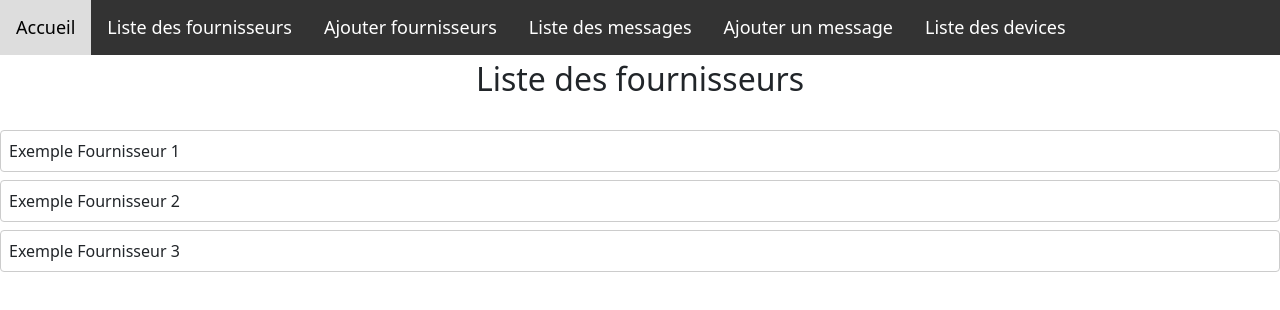
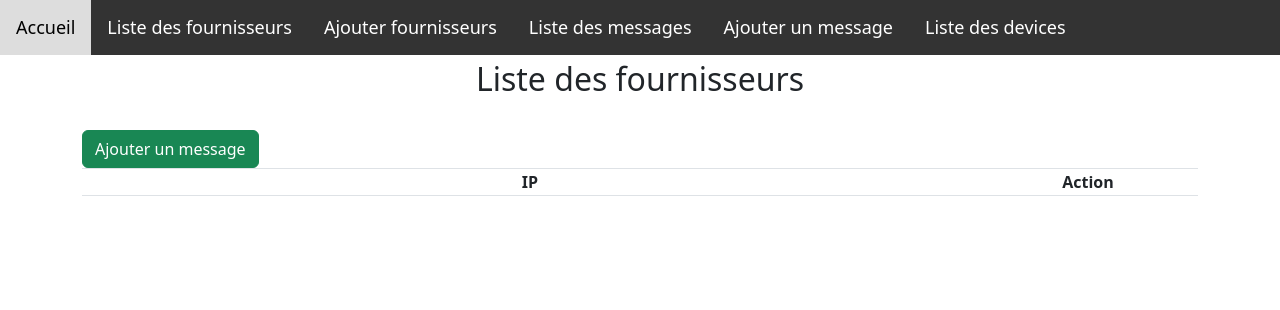
Before and after one commit to RayaneChelghaf/SMSRecovery-AngularApp, an Angular app: page /liste-fournisseurs in a window 1280 px wide. Shown: the top 310 px of the page. Built offline with nearby package versions, Linux system fonts and the light colour scheme.

Commit message:
test de modifications de pages pour reproduire le fonctionnement de Liste de messages sur Liste des fournisseurs

```diff
--- a/src/app/liste-fournisseurs/liste-fournisseurs.component.css
+++ b/src/app/liste-fournisseurs/liste-fournisseurs.component.css
@@ -1,8 +1,8 @@
-h1 {
+/*h1 {
   font-size: 2rem;
   text-align: center;
   margin-bottom: 2rem;
-  padding-top: 60px; /* Ajout de padding-top pour pousser l'élément sous la navbar */
+  padding-top: 60px; / Ajout de padding-top pour pousser l'élément sous la navbar /
 
 }
 
@@ -18,3 +18,12 @@ li {
   padding: 0.5rem;
   border-radius: 0.25rem;
 }
+
+*/
+h1 {
+  font-size: 2rem;
+  text-align: center;
+  margin-bottom: 2rem;
+  padding-top: 60px; /* Ajout de padding-top pour pousser l'élément sous la navbar */
+
+}
--- a/src/app/liste-fournisseurs/liste-fournisseurs.component.html
+++ b/src/app/liste-fournisseurs/liste-fournisseurs.component.html
@@ -1,7 +1,30 @@
-<h1>Liste des fournisseurs</h1>
+<!-- <h1>Liste des fournisseurs</h1>
 
 <ul>
   <li>Exemple Fournisseur 1</li>
   <li>Exemple Fournisseur 2</li>
   <li>Exemple Fournisseur 3</li>
-</ul>
+</ul> -->
+
+
+<div class="container">
+  <h1>Liste des fournisseurs</h1>
+
+  <a href="#" routerLink="/message/create/" class="btn btn-success">Ajouter un message</a>
+
+  <table class="table table-bordered" style="text-align: center;">
+    <tr>
+      <th>IP </th>
+      <th width="220px">Action</th>
+    </tr>
+    <!-- <tr *ngFor="let post of posts">
+      <td>{{ post.id }}</td>
+
+      <td>
+        <a href="#" [routerLink]="['/message/', post.id, 'view']" class="btn btn-info">View</a>
+        <a href="#" [routerLink]="['/message/', post.id, 'edit']" class="btn btn-primary">Edit</a>
+        <button type="button" (click)="deletePost(post.id)" class="btn btn-danger">Delete</button>
+      </td>
+    </tr> -->
+  </table>
+</div>
--- a/src/app/post/post-routing.module.ts
+++ b/src/app/post/post-routing.module.ts
@@ -1,6 +1,8 @@
 import { NgModule } from '@angular/core';
 import { Routes, RouterModule } from '@angular/router';
+import { ListeFournisseursComponent } from '../liste-fournisseurs/liste-fournisseurs.component';
 import { IndexComponent } from './index/index.component';
+
 import { ViewComponent } from './view/view.component';
 import { CreateComponent } from './create/create.component';
 import { EditComponent } from './edit/edit.component';
@@ -8,11 +10,12 @@ import { EditComponent } from './edit/edit.component';
 const routes: Routes = [
   { path: 'message', redirectTo: 'message/index', pathMatch: 'full'},
   { path: 'message/index', component: IndexComponent },
+  { path: 'message/liste-fournisseurs', component: ListeFournisseursComponent },
+
   { path: 'message/:messageId/view', component: ViewComponent },
   { path: 'message/create', component: CreateComponent },
   { path: 'message/:messageId/edit', component: EditComponent }
 ];
-
 @NgModule({
   imports: [RouterModule.forChild(routes)],
   exports: [RouterModule]
```
Also changed, not shown: src/app/liste-fournisseurs/liste-fournisseurs.component.ts (+53 -2 lines), 1 other file (tests, documents, lock files or other folders).
